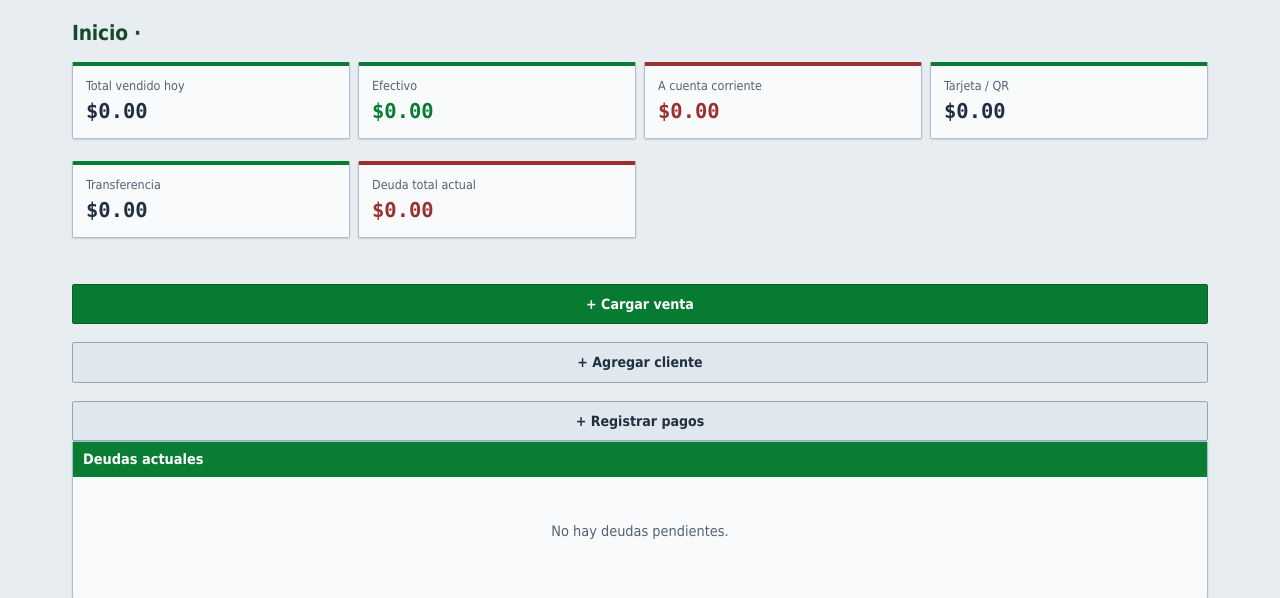
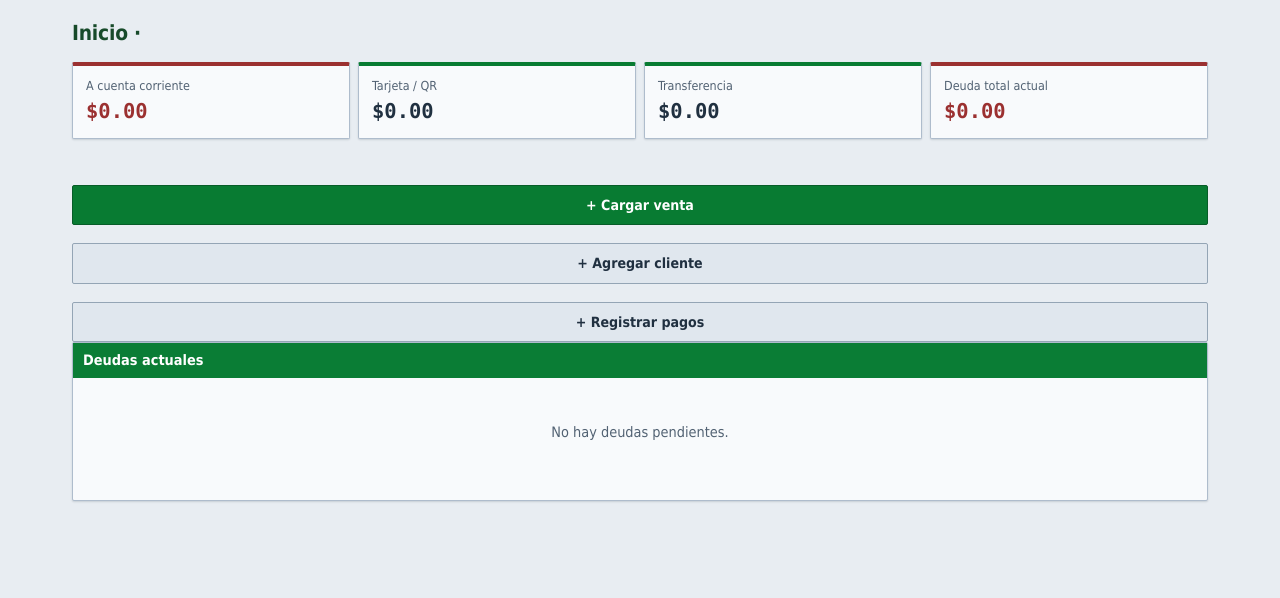
Before and after one commit to fernandochiappero-ui/ventasapp-flask, a Python web app: template templates/dashboard_vendedor.html in a window 1280 px wide. Shown: the top 598 px of the page. Run offline with Jinja, Linux system fonts and the light colour scheme; the template is opened without the code that fills it, so the values that code supplies are empty.

Commit message:
borrar efectivo y

```diff
--- a/templates/dashboard_vendedor.html
+++ b/templates/dashboard_vendedor.html
@@ -4,14 +4,6 @@
 <h1>Inicio · {{ hoy.strftime('%d/%m/%Y') }}</h1>
 
 <div class="grilla-resumen">
-  <div class="tarjeta metrica">
-    <div class="etiqueta">Total vendido hoy</div>
-    <div class="valor cifra">${{ "%.2f"|format(total_hoy) }}</div>
-  </div>
-  <div class="tarjeta metrica verde">
-    <div class="etiqueta">Efectivo</div>
-    <div class="valor cifra">${{ "%.2f"|format(efectivo_hoy) }}</div>
-  </div>
   <div class="tarjeta metrica ladrillo">
     <div class="etiqueta">A cuenta corriente</div>
     <div class="valor cifra">${{ "%.2f"|format(cuenta_hoy) }}</div>
```
